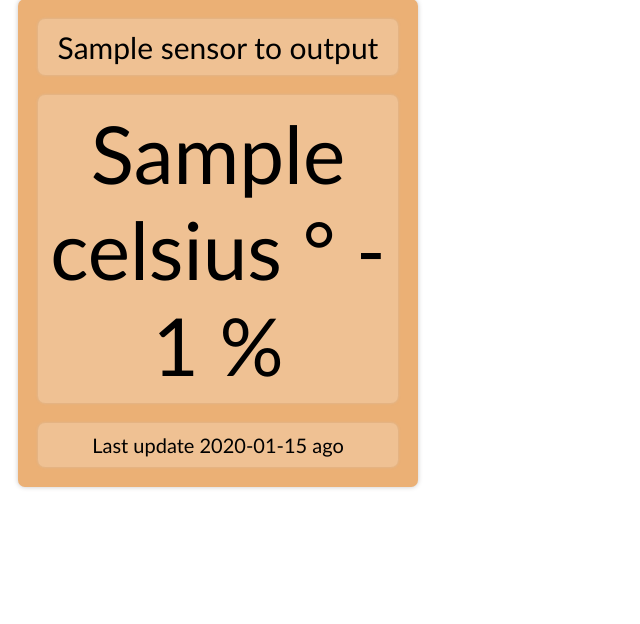
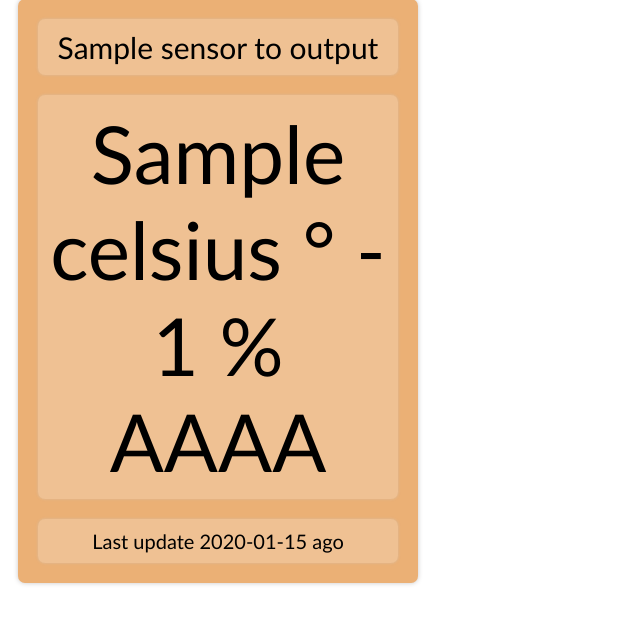
Before and after one commit to SandroNardi/sensordash, a Flask app: template templates/sensors.html in a window 1280 px wide. Shown: the part 19-643 px from the top of the page, without its empty margins (0-640 px from the left). Run offline with Flask 2, Linux system fonts and the light colour scheme; the template is opened without the code that fills it: most values are stand-ins (such as "Sample title", 1, 10 or a date in 2020).

Commit message:
horrible fastcommit

```diff
--- a/templates/sensors.html
+++ b/templates/sensors.html
@@ -15,7 +15,7 @@
 
         <div id="sensor">
             <div id="block" class="name"> {{x.name}}</div>
-            <div id="block" class="value"> {{x.temperature.celsius}} ° - {{x.humidity.relativePercentage}} %</div>
+            <div id="block" class="value"> {{x.temperature.celsius}} ° - {{x.humidity.relativePercentage}} % AAAA</div>
             <div id="block" class="time"> Last update {{x.last_update}} ago</div>
         </div>
 
```
